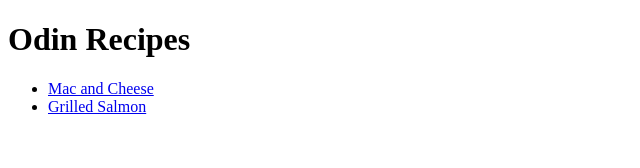
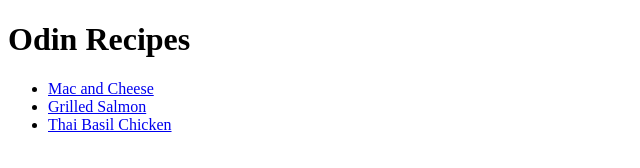
Before and after one commit to 3Flow1/odin-recipes, a plain HTML site: page index.html in a window 1280 px wide. Shown: the whole page, without its empty margins (0-640 px from the left). Drawn offline with Linux system fonts and the light colour scheme.

Commit message:
Add thai basil chicken link

```diff
--- a/index.html
+++ b/index.html
@@ -10,6 +10,7 @@
         <ul>
             <li><a href="recipes/mac_and_cheese.html">Mac and Cheese</a></li>
             <li><a href="recipes/grilled_salmon.html">Grilled Salmon</a></li>
+            <li><a href="recipes/thai_basil_chicken.html">Thai Basil Chicken</a></li>
         </ul>
     </body>
 </html>
```
